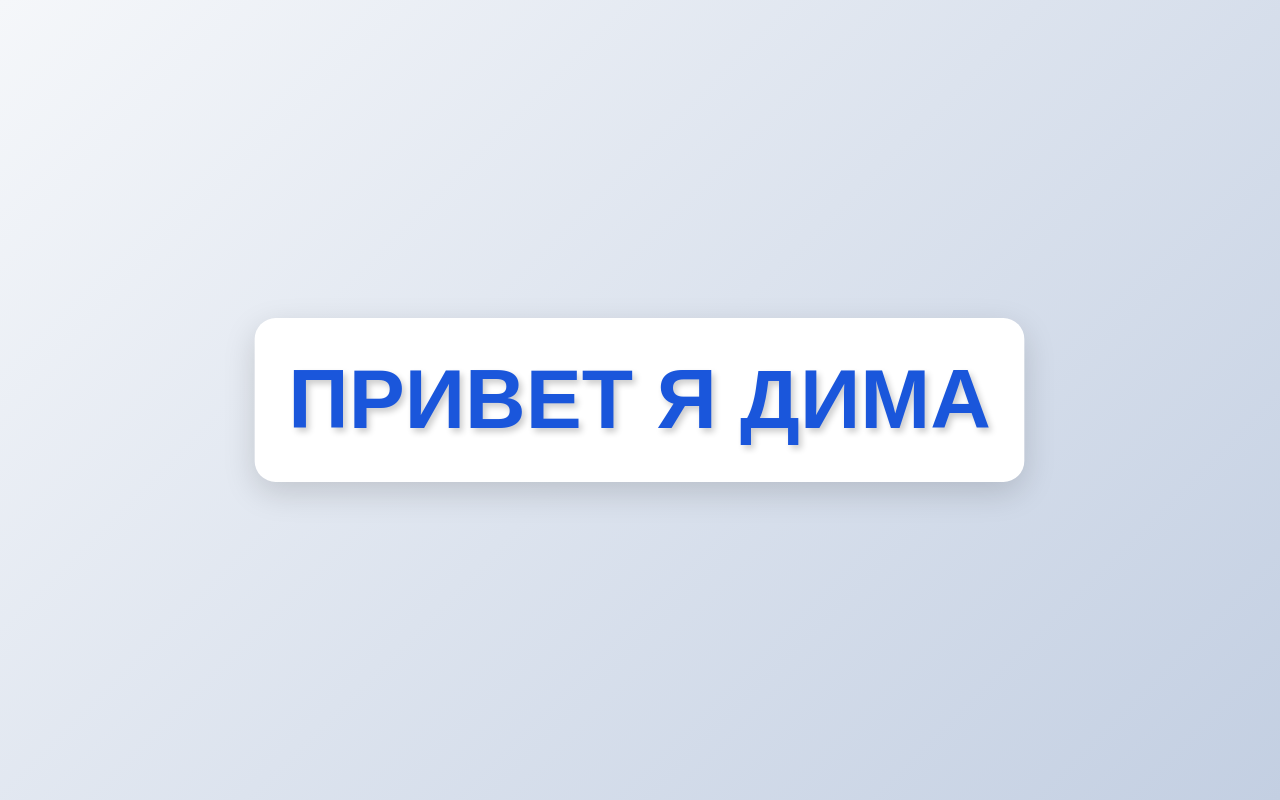
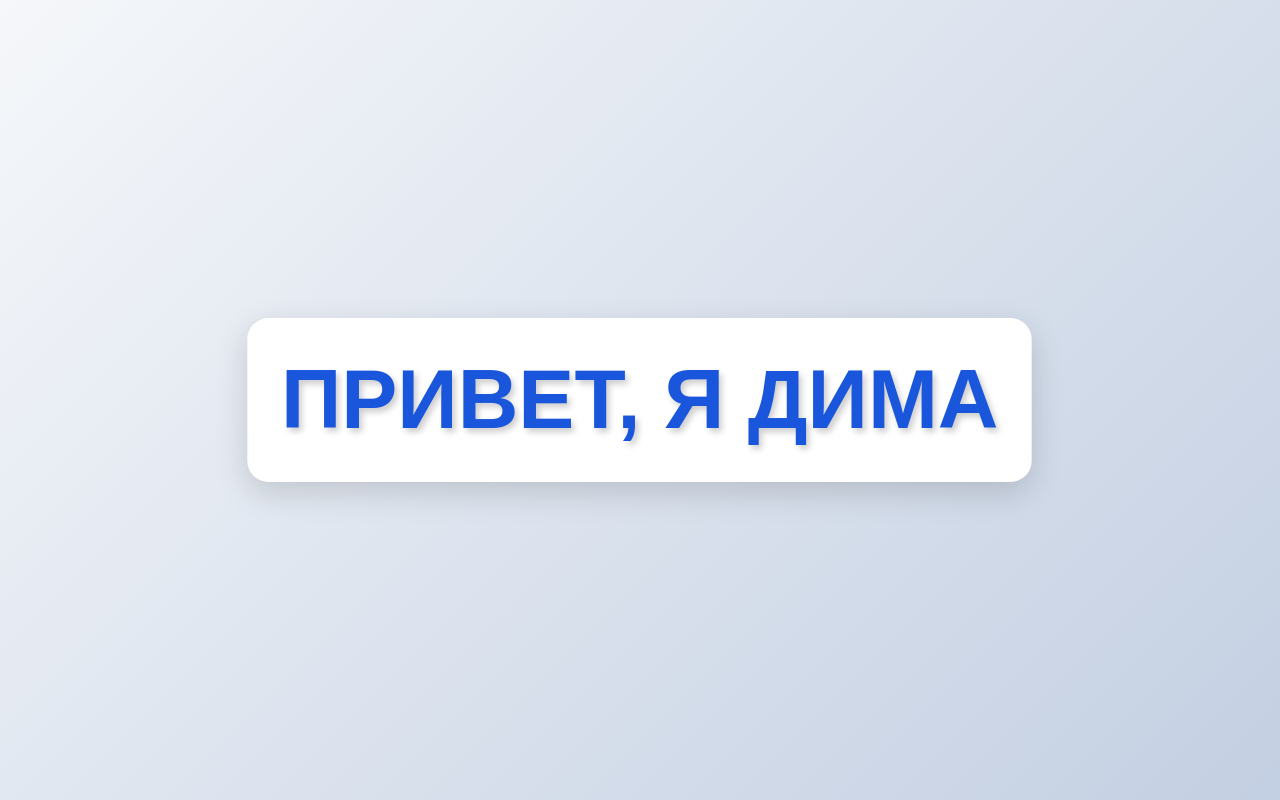
Before and after one commit to ejichmojich/MyProject, a plain HTML site: page index.html in a window 1280 px wide. Drawn offline with Linux system fonts and the light colour scheme.

Commit message:
Update index.html

```diff
--- a/index.html
+++ b/index.html
@@ -58,6 +58,6 @@
     </style>
 </head>
 <body>
-    <div class="greeting">Привет я Дима</div>
+    <div class="greeting">Привет, я Дима</div>
 </body>
 </html>
```
